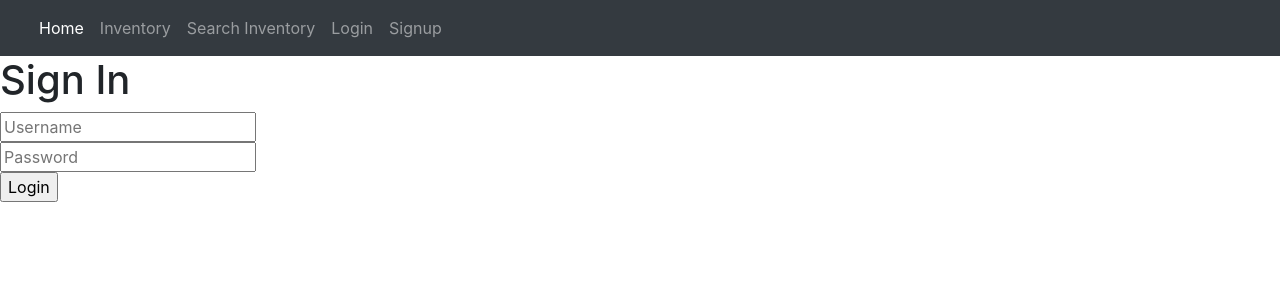
After one commit to Shark1y/localInventorization, a Flask app: page /login in a window 1280 px wide. The commit adds this page. Shown: the top 300 px of the page. Run offline with Flask 3, Linux system fonts and the light colour scheme; some libraries are stand-ins or nearby versions.

Commit message:
Login Function finished
-Finished login function
-Created DB model for users
-Implemented password security
-Created login and signup page

```diff
--- a/app.py
+++ b/app.py
@@ -1,6 +1,9 @@
 from flask import Flask
 from flask_sqlalchemy import SQLAlchemy
 from flask_migrate import Migrate
+from flask_login import LoginManager
+from flask_bcrypt import Bcrypt
+from flask import redirect, url_for
 import os
 
 UPLOAD_FOLDER = 'static/img'  # Define where to save uploaded files
@@ -16,10 +19,27 @@ def create_app():
 
     db.init_app(app)
 
+    login_manager = LoginManager()
+    login_manager.init_app(app)
+
+    from models import User
+
+    @login_manager.user_loader
+    def load_user(uid):
+        return User.query.get(uid)
+
+    @login_manager.unauthorized_handler
+    def unauthorized_callback():
+        return redirect(url_for('index'))
+
+    bcrypt = Bcrypt(app)
+
     from routes import register_routes
-    register_routes(app, db)
+    register_routes(app, db, bcrypt)
 
     migrate = Migrate(app, db)
+
+
 
     @app.before_request
     def create_tables_and_add_placeholder():
--- /dev/null
+++ b/database.py
@@ -0,0 +1,3 @@
+from flask_sqlalchemy import SQLAlchemy
+
+db = SQLAlchemy()
--- a/routes.py
+++ b/routes.py
@@ -1,7 +1,8 @@
 from flask import render_template, request, redirect, url_for, flash
+from flask_login import login_user, logout_user, current_user, login_required
 from werkzeug.utils import secure_filename
 import os
-from models import Item
+from models import Item, User
 from PIL import Image, ExifTags
 from app import allowed_file
 
@@ -27,12 +28,54 @@ def compress_image(image_path):
         img.thumbnail((800, 800))  # Resize the image (maximum size 800x800px)
         img.save(image_path, quality=85, optimize=True)
 
-def register_routes(app, db):
-    @app.route('/', methods=['GET','POST'])
+def register_routes(app, db, bcrypt):
+    @app.route('/')
     def index():
+
+
         return render_template('index.html' )
 
+    @app.route('/register', methods=['GET', 'POST'])
+    def register():
+        if request.method == 'GET':
+            return render_template('register.html')
+        elif request.method == 'POST':
+            username = request.form.get('username')
+            password = request.form.get('password')
+
+            hashed_password = bcrypt.generate_password_hash(password)
+
+            user = User(username=username, password=hashed_password)
+
+            db.session.add(user)
+
+            db.session.commit()
+            return redirect(url_for('index'))
+
+
+    @app.route('/login', methods=['GET', 'POST'])
+    def login():
+        if request.method == 'GET':
+            return render_template('login.html')
+        elif request.method == 'POST':
+            username = request.form.get('username')
+            password = request.form.get('password')
+
+            user = User.query.filter(User.username == username).first()
+
+            if bcrypt.check_password_hash(user.password, password):
+                login_user(user)
+                return redirect(url_for('index'))
+            else:
+                return 'Failed'
+
+    @app.route('/logout')
+    def logout():
+        logout_user()
+        return redirect(url_for('login'))
+
     @app.route('/inventory_search', methods=['GET','POST'])
+    @login_required
     def inventory_search():
         query = request.args.get('query', '')  # Get search query from URL
 
@@ -49,6 +92,7 @@ def register_routes(app, db):
         return render_template('inventory_search.html',items=items)
 
     @app.route('/inventory', methods=['GET', 'POST'])
+    @login_required
     def inventory():
         if request.method == 'GET':
             items = Item.query.all()
@@ -85,6 +129,7 @@ def register_routes(app, db):
             return redirect(url_for('inventory'))
 
     @app.route('/delete/<pid>', methods=['DELETE'])
+    @login_required
     def delete(pid):
         item = Item.query.get(pid)
 
@@ -107,6 +152,7 @@ def register_routes(app, db):
         return render_template('index.html', items=items)
 
     @app.route('/details/<int:pid>')
+    @login_required
     def details(pid):
         # Fetch the item from the database by its primary key (pid)
         item = Item.query.get(pid)
@@ -119,6 +165,7 @@ def register_routes(app, db):
         return render_template('details.html', item=item)
 
     @app.route('/edit_item/<int:item_id>', methods=['GET', 'POST'])
+    @login_required
     def edit_item(item_id):
         # Retrieve the specific item
         item = Item.query.get_or_404(item_id)
--- a/static/css/styles.css
+++ b/static/css/styles.css
@@ -53,3 +53,7 @@
     margin: 50px;
     gap: 50px;
 }
+
+.nav-user-buttons h5 {
+    color: indianred;
+}
--- a/templates/base.html
+++ b/templates/base.html
@@ -25,6 +25,15 @@
                   <li class="nav-item">
                     <a class="nav-link" href="{{url_for('inventory_search')}}">Search Inventory</a>
                   </li>
+                  <div class="nav-user-buttons d-flex align-items-center ms-auto">
+                    {% if current_user.is_authenticated %}
+                      <h5 class="mb-0 me-3">{{ current_user.username }}</h3>
+                      <a class="nav-link" href="{{ url_for('logout') }}">Logout</a>
+                    {% else %}
+                      <a class="nav-link" href="{{ url_for('login') }}">Login</a>
+                      <a class="nav-link" href="{{ url_for('register') }}">Signup</a>
+                    {% endif %}
+                  </div>
                 </ul>
               </div>
             </div>
--- a/templates/index.html
+++ b/templates/index.html
@@ -3,6 +3,7 @@
 {%block title%}Inventory Page{%endblock%}
 
 {%block content%}
+
 <h1 class="welcome-sign">Welcome!</h1>
 <h2 class="welcome-sign">Quick Links:</h2>
 <div class="home-buttons d-flex justify-content-center">
--- /dev/null
+++ b/templates/login.html
@@ -0,0 +1,10 @@
+{% extends "base.html" %}
+
+{% block content %}
+    <h1>Sign In</h1>
+    <form action="{{url_for('login')}}" method="POST">
+        <input type="text" name="username" placeholder="Username" required="required"><br>
+        <input type="password" name="password" placeholder="Password" required="required"><br>
+        <input type="submit" value="Login">
+    </form>
+{% endblock %}
```
Also changed, not shown: migrations/versions/172a4c285609_.py (added, +33 -0 lines), migrations/versions/86f2293b9282_.py (added, +33 -0 lines), migrations/versions/bb7c582ef0f9_.py (added, +33 -0 lines), models.py (+13 -0 lines), templates/register.html (added, +12 -0 lines), instance/gameStore.db, static/img/IMG_8275.jpeg (added).
